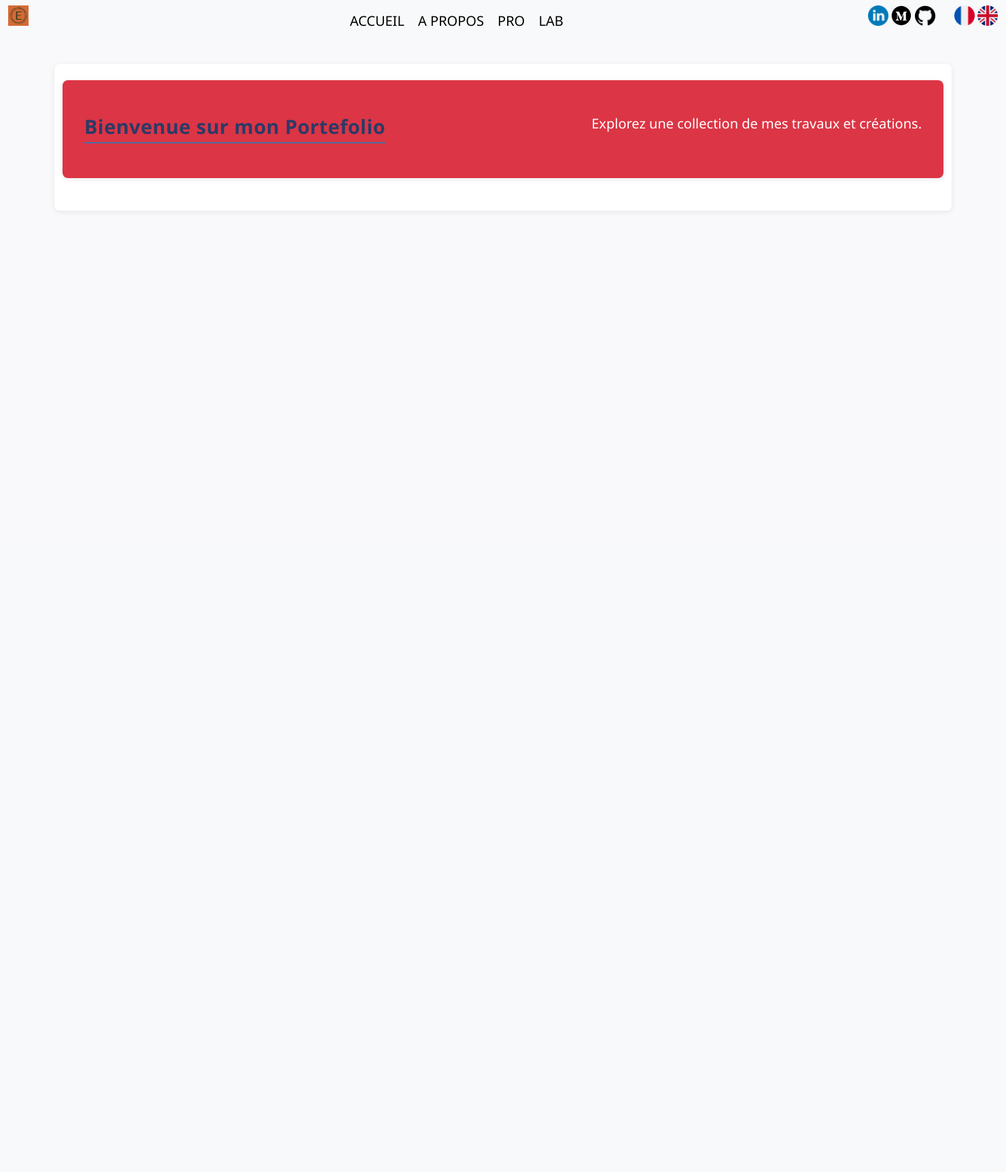
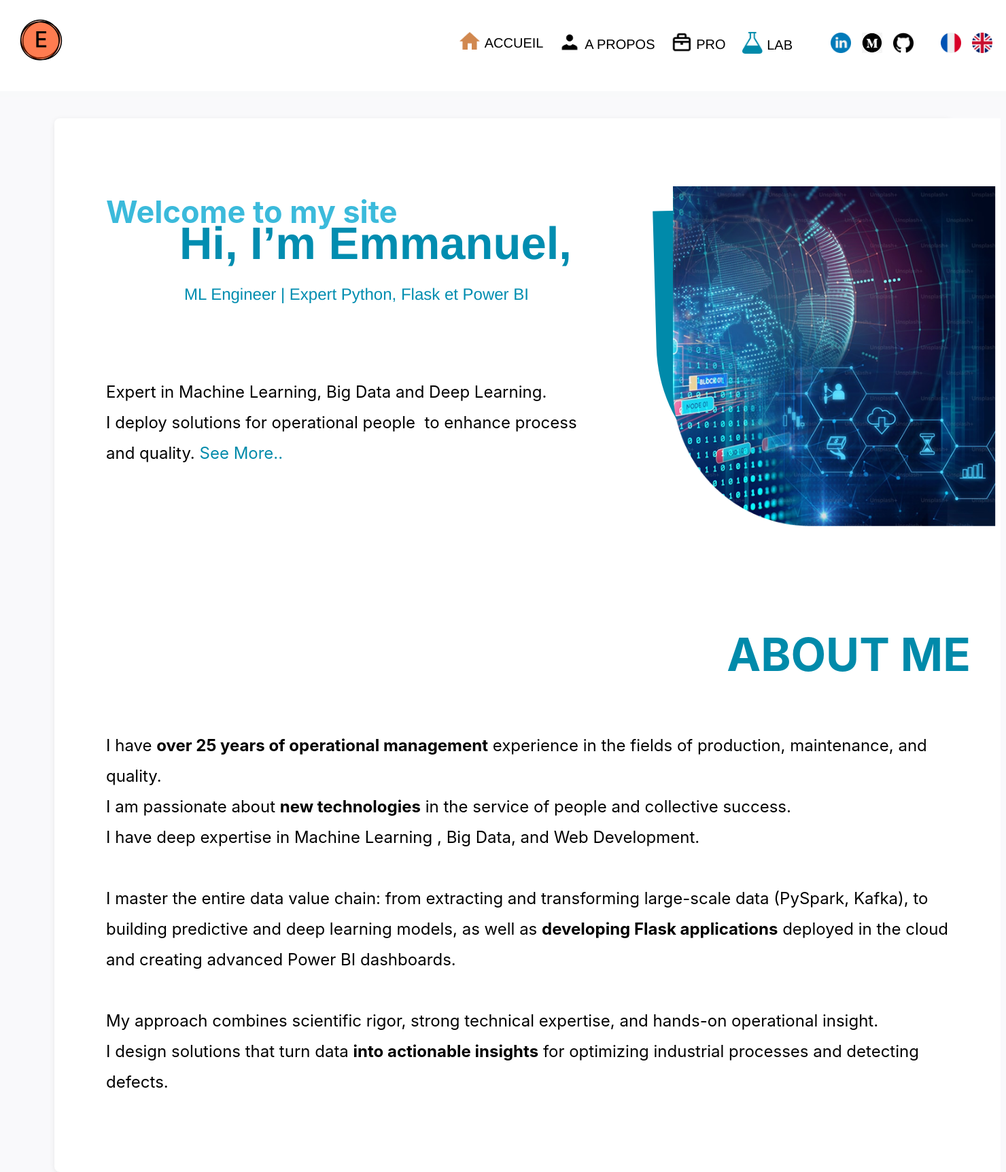
Before and after one commit to galilee57/flask_app, a Flask app: page / in a window 1480 px wide. Shown: the whole page at 68% size. Before the commit the page ends 262 px from the top, so only its background shows below. Run offline with Flask 3, Linux system fonts and the light colour scheme.

Commit message:
New harmonized design with Figma

```diff
--- a/app/main/static/css/cards.css
+++ b/app/main/static/css/cards.css
@@ -3,7 +3,7 @@
 .card {
     width: 300px;
     height: 100%;
-    background-color: #c6dec9;
+    background-color: #3BBADB;
     border: 2px solid #ccc;
     border-radius: 10px;
     overflow: hidden;
@@ -58,8 +58,8 @@
 .card:focus-within {
   transform: translateY(-2px);
   box-shadow: 0 0.5rem 1rem rgba(0,0,0,0.12);
-  background-color: #6bc799;          /* teinte douce au survol */
-  border-color: rgba(35, 140, 54, 0.35); /* rappel Bootstrap primary */
+  background-color: #ff4000;          /* teinte douce au survol */
+  border-color: #ff4000; /* rappel Bootstrap primary */
 }
 
 /* Pour keyboard focus visible même sans souris */
--- /dev/null
+++ b/app/main/static/css/home.css
@@ -0,0 +1,317 @@
+html,
+body {
+  margin: 0px;
+  height: 100%;
+}
+/* a blue color as a generic focus style */
+button:focus-visible {
+  outline: 2px solid #4a90e2 !important;
+  outline: -webkit-focus-ring-color auto 5px !important;
+}
+a {
+  text-decoration: none;
+}
+
+.home {
+  background-color: #ffffff;
+  width: 100%;
+  min-width: 1380px;
+  min-height: 1550px;
+  position: relative;
+  overflow-x: hidden;
+}
+
+.home .short-presentation {
+  display: flex;
+  flex-direction: column;
+  width: 737px;
+  align-items: flex-start;
+  gap: 25px;
+  position: absolute;
+  top: 100px;
+  left: 64px;
+}
+
+.home .text-wrapper {
+  position: relative;
+  align-self: stretch;
+  height: 30px;
+  margin-top: -1.00px;
+  font-family: var(--titres-font-family);
+  font-weight: var(--titres-font-weight);
+  color: #3bbadb;
+  font-size: var(--titres-font-size);
+  letter-spacing: var(--titres-letter-spacing);
+  line-height: var(--titres-line-height);
+  font-style: var(--titres-font-style);
+}
+
+.home .hi-i-m-emmanuel-ML {
+  position: relative;
+  align-self: stretch;
+  height: 120px;
+  font-family: "Inter-Bold", Helvetica;
+  font-weight: 400;
+  color: #018db0;
+  font-size: 67px;
+  text-align: center;
+  letter-spacing: 0;
+  line-height: 60px;
+}
+
+.home .span {
+  font-weight: 700;
+}
+
+.home .text-wrapper-2 {
+  font-family: "Inter-Regular", Helvetica;
+  font-size: 24px;
+}
+
+.home .text-wrapper-3 {
+  font-family: "Inter-Regular", Helvetica;
+}
+
+.home .frame {
+  display: flex;
+  width: 440px;
+  align-items: center;
+  justify-content: center;
+  gap: 10px;
+  padding: 1px 144px;
+  position: absolute;
+  top: 750px;
+  left: 1016px;
+}
+
+.home .div {
+  position: relative;
+  width: fit-content;
+  margin-top: -1px;
+  margin-left: -109px;
+  margin-right: 50px;
+  font-family: var(--gros-titres-font-family);
+  font-weight: var(--gros-titres-font-weight);
+  color: #008aaa;
+  font-size: var(--gros-titres-font-size);
+  letter-spacing: var(--gros-titres-letter-spacing);
+  line-height: var(--gros-titres-line-height);
+  white-space: nowrap;
+  font-style: var(--gros-titres-font-style);
+}
+
+.home .expert-in-machine {
+  position: absolute;
+  top: 380px;
+  left: 64px;
+  width: 709px;
+  font-family: var(--paragraphes-font-family);
+  font-weight: var(--paragraphes-font-weight);
+  color: transparent;
+  font-size: var(--paragraphes-font-size);
+  letter-spacing: var(--paragraphes-letter-spacing);
+  line-height: var(--paragraphes-line-height);
+  font-style: var(--paragraphes-font-style);
+}
+
+.home .text-wrapper-4 {
+  color: #000000;
+  font-family: var(--paragraphes-font-family);
+  font-style: var(--paragraphes-font-style);
+  font-weight: var(--paragraphes-font-weight);
+  letter-spacing: var(--paragraphes-letter-spacing);
+  line-height: var(--paragraphes-line-height);
+  font-size: var(--paragraphes-font-size);
+}
+
+.home .text-wrapper-5 {
+  color: #008aaa;
+  font-family: var(--paragraphes-font-family);
+  font-style: var(--paragraphes-font-style);
+  font-weight: var(--paragraphes-font-weight);
+  letter-spacing: var(--paragraphes-letter-spacing);
+  line-height: var(--paragraphes-line-height);
+  font-size: var(--paragraphes-font-size);
+}
+
+.home .image {
+  position: absolute;
+  top: 100px;
+  left: 867px;
+  width: 350px;
+  height: 350px;
+}
+
+.home .rectangle {
+  position: absolute;
+  top: 32px;
+  left: 7px;
+  width: 350px;
+  height: 375px;
+  background-color: #2ab5d95c;
+  border-radius: 0px 0px 0px 224px;
+  transform: rotate(-1.57deg);
+}
+
+.home .rectangle-2 {
+  position: absolute;
+  top: 32px;
+  left: 7px;
+  width: 350px;
+  height: 425px;
+  background-color: #008aaa;
+  border-radius: 0px 0px 0px 224px;
+  transform: rotate(-1.57deg);
+}
+
+.home .img {
+  position: absolute;
+  top: 0;
+  left: 31px;
+  width: 475px;
+  height: 500px;
+  object-fit: cover;
+}
+
+.home .text-wrapper-6 {
+  color: #ffffff;
+  position: relative;
+  width: fit-content;
+  margin-top: -1.00px;
+  font-family: "Inter-Regular", Helvetica;
+  font-weight: 400;
+  font-size: 32px;
+  text-align: center;
+  letter-spacing: 0;
+  line-height: normal;
+}
+
+.home .text-wrapper-7 {
+  position: relative;
+  width: fit-content;
+  margin-top: -2.00px;
+  font-family: "Inter-Regular", Helvetica;
+  font-weight: 400;
+  color: #008aaa;
+  font-size: 32px;
+  text-align: center;
+  letter-spacing: 0;
+  line-height: normal;
+}
+
+.home .frame-2 {
+  display: inline-flex;
+  align-items: flex-start;
+  gap: 10px;
+  position: relative;
+  flex: 0 0 auto;
+  margin-right: -5.00px;
+}
+
+.home .img-2 {
+  position: relative;
+  width: 35px;
+  height: 35px;
+  aspect-ratio: 1;
+}
+
+.home .vector {
+  position: absolute;
+  width: 92.97%;
+  height: 100%;
+  top: 0;
+  left: 3.52%;
+}
+
+.home .text-wrapper-8 {
+  color: #008aaa;
+  position: relative;
+  width: fit-content;
+  margin-top: -1.00px;
+  font-family: "Inter-Regular", Helvetica;
+  font-weight: 400;
+  font-size: 32px;
+  text-align: center;
+  letter-spacing: 0;
+  line-height: normal;
+}
+
+.home .text-wrapper-9 {
+  position: absolute;
+  width: 34.29%;
+  height: 44.25%;
+  top: 16.13%;
+  left: 19.38%;
+  display: flex;
+  align-items: center;
+  justify-content: center;
+  font-family: "Inter-Medium", Helvetica;
+  font-weight: 500;
+  color: #000000;
+  font-size: 64px;
+  text-align: center;
+  letter-spacing: 0;
+  line-height: normal;
+  white-space: nowrap;
+}
+
+.home .i-have-over-years {
+  position: absolute;
+  top: 900px;
+  left: 64px;
+  width: 90%;
+  font-family: var(--paragraphes-font-family);
+  font-weight: var(--paragraphes-font-weight);
+  color: #000000;
+  font-size: var(--paragraphes-font-size);
+  letter-spacing: var(--paragraphes-letter-spacing);
+  line-height: var(--paragraphes-line-height);
+  font-style: var(--paragraphes-font-style);
+}
+
+.home .text-wrapper-10 {
+  font-family: var(--paragraphes-font-family);
+  font-weight: var(--paragraphes-font-weight);
+  font-style: var(--paragraphes-font-style);
+  letter-spacing: var(--paragraphes-letter-spacing);
+  line-height: var(--paragraphes-line-height);
+  font-size: var(--paragraphes-font-size);
+}
+
+:root {
+  --gros-titres-font-family: "Inter", Helvetica;
+  --gros-titres-font-weight: 700;
+  --gros-titres-font-size: 67px;
+  --gros-titres-letter-spacing: 0px;
+  --gros-titres-line-height: 77px;
+  --gros-titres-font-style: normal;
+  --titres-font-family: "Inter", Helvetica;
+  --titres-font-weight: 700;
+  --titres-font-size: 45px;
+  --titres-letter-spacing: 0px;
+  --titres-line-height: 77px;
+  --titres-font-style: normal;
+  --mentions-font-family: "Inter", Helvetica;
+  --mentions-font-weight: 400;
+  --mentions-font-size: 24px;
+  --mentions-letter-spacing: 0px;
+  --mentions-line-height: 77px;
+  --mentions-font-style: normal;
+  --buttons-text-font-family: "Inter", Helvetica;
+  --buttons-text-font-weight: 500;
+  --buttons-text-font-size: 32px;
+  --buttons-text-letter-spacing: 0px;
+  --buttons-text-line-height: normal;
+  --buttons-text-font-style: normal;
+  --paragraphes-font-family: "Inter", Helvetica;
+  --paragraphes-font-weight: 400;
+  --paragraphes-font-size: 24px;
+  --paragraphes-letter-spacing: 0px;
+  --paragraphes-line-height: 45px;
+  --paragraphes-font-style: normal;
+}
+
+@media (max-width: 768px){
+  .home .short-presentation{ margin-top: 96px; gap: 16px; }
+  .home .text-wrapper-2{ font-size: 18px; }
+}
--- a/app/main/static/css/style.css
+++ b/app/main/static/css/style.css
@@ -11,24 +11,50 @@
 /* ---- Structure de base ---- */
 body {
   margin: 0;
-  padding: 0;
+  padding-top: 100px;
   font-family: var(--font-main);
   color: var(--text-color);
   background-color: var(--bg-color);
   line-height: 1.6;
 }
 
+.header {
+  display: flex;
+  align-items: center;        /* centrage vertical */
+  justify-content: space-between;
+  padding: 20px 20px;
+  background: white;
+  position: fixed;
+  top: 0;
+  left: 0;
+  width: 100%;
+  z-index: 11000;
+}
+
+.menu {
+  display: flex;
+  gap: 40px;
+  align-items: center;
+  color: #008aaa;
+  font-family: "Inter-Bold", Helvetica;
+  font-size: 24px;
+  text-align: center;
+  letter-spacing: 0;
+  line-height: normal;
+}
+
 /* ---- Header ---- */
 .header-container {
-  background-color: lightblue;
+  background-color: #008aaa;
   box-shadow: var(--shadow-light);
   padding: 1rem 2rem;
+  padding-top: var(--header-height); /* hauteur réelle du header */
   display: flex;
   align-items: center;
   justify-content: space-between;
   position: sticky;
   top: 0;
-  z-index: 1000;
+  z-index: var(--z-header);
   width: 100%;
 }
 
@@ -117,3 +143,9 @@ footer {
   border-top: 1px solid #ddd;
   margin-top: 3rem;
 }
+
+:root {
+  --z-header: 10000;
+  --z-modal: 20000;
+  --header-height: 50px;
+}
--- a/app/main/templates/base.html
+++ b/app/main/templates/base.html
@@ -11,55 +11,72 @@
 
     <link rel="stylesheet" href="{{ url_for('main.static', filename='css/style.css') }}">
     <link rel="stylesheet" href="{{ url_for('main.static', filename='css/resources.css') }}">
+    <link rel="stylesheet" href="{{ url_for('main.static', filename='css/home.css') }}">
     {% block css %}{% endblock %}
 </head>
 <body>
-
+∑
 <!-- Barre de navigation Bootstrap -->
 <nav class="navbar navbar-expand-lg navbar-light bg-light mb-4">
-  <div class="container-fluid">
+  <div class="header">
     <div class="grid-container">
-      <img src="{{ url_for('static', filename='fonts/favicon_ef.png') }}" alt="Logo" class="mb-3 me-4" style="width: 30px; height: auto;">
-
+      <img src="{{ url_for('static', filename='fonts/logo.png') }}" alt="Logo" class="mb-3 me-4" style="width: 80px; height: auto;">
     </div>
-    <div class="grid-container ms-3">
+    <div class="menu">
+      <ul class="navbar-nav mx-auto mb-2 mb-lg-0">
+        <div class="text-wrapper-8 me-2">
+          <img src="{{ url_for('static', filename='fonts/home.png') }}"
+              alt="GH" class="mb-2" style="width: 30px; height: auto;">
           <a class="navbar-brand" href="{{ url_for('main.index') }}">{{ t({"fr": "ACCUEIL", "en": "HOME"}) }}</a>
-      <a class="navbar-brand" href="{{ url_for('main.about') }}">{{ t({"fr": "A PROPOS", "en": "ABOUT"}) }}</a>
+        </div>
+        <div class="text-wrapper-11 me-2">
+          <img src="{{ url_for('static', filename='fonts/user.png') }}"
+              alt="GH" class="mb-2" style="width: 30px; height: auto;">
+          <a class="navbar-brand" href="{{ url_for('main.about') }}">{{ t({"fr": "A PROPOS", "en": "ABOUT ME"}) }}</a>
+        </div>
+        <div class="text-wrapper-11 me-2">
+          <img src="{{ url_for('static', filename='fonts/pro.png') }}"
+              alt="GH" class="mb-2" style="width: 30px; height: auto;">
           <a class="navbar-brand" href="{{ url_for('main.experiences_menu') }}">{{ t({"fr": "PRO", "en": "SKILLS"}) }}</a>
+        </div>
+        <div class="text-wrapper-11 me-8">
+          <img src="{{ url_for('static', filename='fonts/lab.png') }}"
+              alt="GH" class="mb-2" style="width: 30px; height: auto;">
           <a class="navbar-brand" href="{{ url_for('main.exploration') }}">{{ t({"fr": "LAB", "en": "LAB"}) }}</a>
+        </div>
+      </ul>
 
       <!--// TODO: Ajouter un lien vers le blog -->
       <!--// TODO: Ajouter des infographies, des articles, des réflexions persos sur l'IA, son évolution, etc. -->
       <!--// TODO: Ajouter un like et possibilité de laisser des avis -->
 
-    </div>
-    <!-- Commutateur de langue via ?lang= -->
-    <div class="grid-container">
+      <div class="d-flex align-items-center gap-3">
         <a href="#">
           <img src="{{ url_for('static', filename='fonts/linkedin.png') }}"
-              alt="LK" class="mb-3" style="width: 30px; height: auto;">
+                alt="LK" class="mb-2" style="width: 30px; height: auto;">
         </a>
         <a href="#">
           <img src="{{ url_for('static', filename='fonts/medium.png') }}"
-              alt="MD" class="mb-3" style="width: 30px; height: auto;">
+                alt="MD" class="mb-2" style="width: 30px; height: auto;">
         </a>
         <a href="#">
           <img src="{{ url_for('static', filename='fonts/github.png') }}"
-              alt="GH" class="mb-3 me-4" style="width: 30px; height: auto;">
+                alt="GH" class="mb-2 me-4" style="width: 30px; height: auto;">
         </a>
         <a href="{{ request.path }}?lang=fr">
             <img src="{{ url_for('static', filename='fonts/french.png') }}"
-              alt="FR" class="mb-3" style="width: 30px; height: auto;">
+                alt="FR" class="mb-2" style="width: 30px; height: auto;">
         </a>
         <a href="{{ request.path }}?lang=en">
             <img src="{{ url_for('static', filename='fonts/english.png') }}"
-              alt="EN" class="mb-3" style="width: 30px; height: auto;">
+                alt="EN" class="mb-2" style="width: 30px; height: auto;">
         </a>
+      </div>
     </div>
   </div>
 </nav>
 
-<main class="container py-4">
+<main class="container py-8">
     {% block content %}{% endblock %}
 </main>
 
--- a/app/main/templates/index.html
+++ b/app/main/templates/index.html
@@ -3,10 +3,56 @@
 {% block title %}HOME{% endblock %}
 
 {% block content %}
-
-<div class="header-container text-bg-danger text-center py-5 mb-4 rounded-3">
-  <h1 class="display-4">{{ t({"fr": "Bienvenue sur mon Portefolio", "en": "Welcome to My Projects"}) }}</h1>
-  <p class="lead">{{ t({"fr": "Explorez une collection de mes travaux et créations.", "en": "Explore a collection of my work and creations."}) }}</p>
-</div>
-
+  <head>
+    <meta name="viewport" content="width=device-width, initial-scale=1" />
+    <meta charset="utf-8" />
+    <link rel="stylesheet" href="{{ url_for('main.static', filename='css/home.css') }}">
+  </head>
+  <body>
+    <div class="home">
+      <div class="short-presentation">
+        <div class="text-wrapper">Welcome to my site</div>
+        <p class="hi-i-m-emmanuel-ML">
+          <span class="span">&nbsp;&nbsp; Hi, I’m Emmanuel, <br /></span>
+          <span class="text-wrapper-2">ML Engineer | Expert Python, Flask et Power BI<br /></span>
+          <span class="text-wrapper-3"></span>
+        </p>
+      </div>
+      <div class="frame"><div class="div">ABOUT ME</div></div>
+      <p class="expert-in-machine">
+        <span class="text-wrapper-4"
+          >Expert in Machine Learning, Big Data and Deep Learning.<br />I deploy solutions for operational
+          people&nbsp;&nbsp;to enhance process and quality.
+        </span>
+        <span class="text-wrapper-5">See More..</span>
+      </p>
+      <div class="image">
+        <div class="rectangle"></div>
+        <div class="rectangle-2"></div>
+        <img src="{{ url_for('static', filename='fonts/data.png') }}" class="img"/>
+      </div>
+      <p class="i-have-over-years">
+        <span class="text-wrapper-4">I have </span>
+        <span class="text-wrapper-10"><strong>over 25 years of operational management</strong></span>
+        <span class="text-wrapper-4">
+          experience in the fields of production, maintenance, and quality.<br />I am passionate about
+        </span>
+        <span class="text-wrapper-10"><strong>new technologies</strong></span>
+        <span class="text-wrapper-4"> in the service of people and collective success.<br />I have </span>
+        <span class="text-wrapper-10">deep expertise in Machine Learning</span>
+        <span class="text-wrapper-4"
+          >, Big Data, and Web Development.<br /><br />I master the entire data value chain: from extracting and
+          transforming large-scale data (PySpark, Kafka), to building predictive and deep learning models, as well as
+        </span>
+        <span class="text-wrapper-10"><strong>developing Flask applications</strong></span>
+        <span class="text-wrapper-4">
+          deployed in the cloud and creating advanced Power BI dashboards.<br /><br />My approach combines scientific
+          rigor, strong technical expertise, and hands-on operational insight.<br />I design solutions that turn data
+          <strong>into actionable insights</strong>
+        </span>
+        <span class="text-wrapper-10">for optimizing industrial processes</span>
+        <span class="text-wrapper-4"> and detecting defects.</span>
+      </p>
+    </div>
+  </body>
 {% endblock %}
```
Also changed, not shown: app/main/templates/about.html (+11 -11 lines), app/projects/musculation/templates/index_musculation.html (+7 -5 lines), archives/home.html (added, +12 -0 lines), app/main/content/intro.en.md (renamed from app/main/content/docs/intro.en.md), app/main/content/intro.fr.md (renamed from app/main/content/docs/intro.fr.md), app/main/content/list_projects.fr.md (renamed from app/main/content/docs/list_projects.fr.md), app/main/static/fonts/data.png (added), app/main/static/fonts/home.png (added), app/main/static/fonts/lab.png (added), app/main/static/fonts/logo.png (added), app/main/static/fonts/pro.png (added), app/main/static/fonts/user.png (added), app/main/templates/index_3.html (renamed from app/main/templates/scripts.html), 1 other file. Lines whose indentation alone changed are shown as unchanged.
